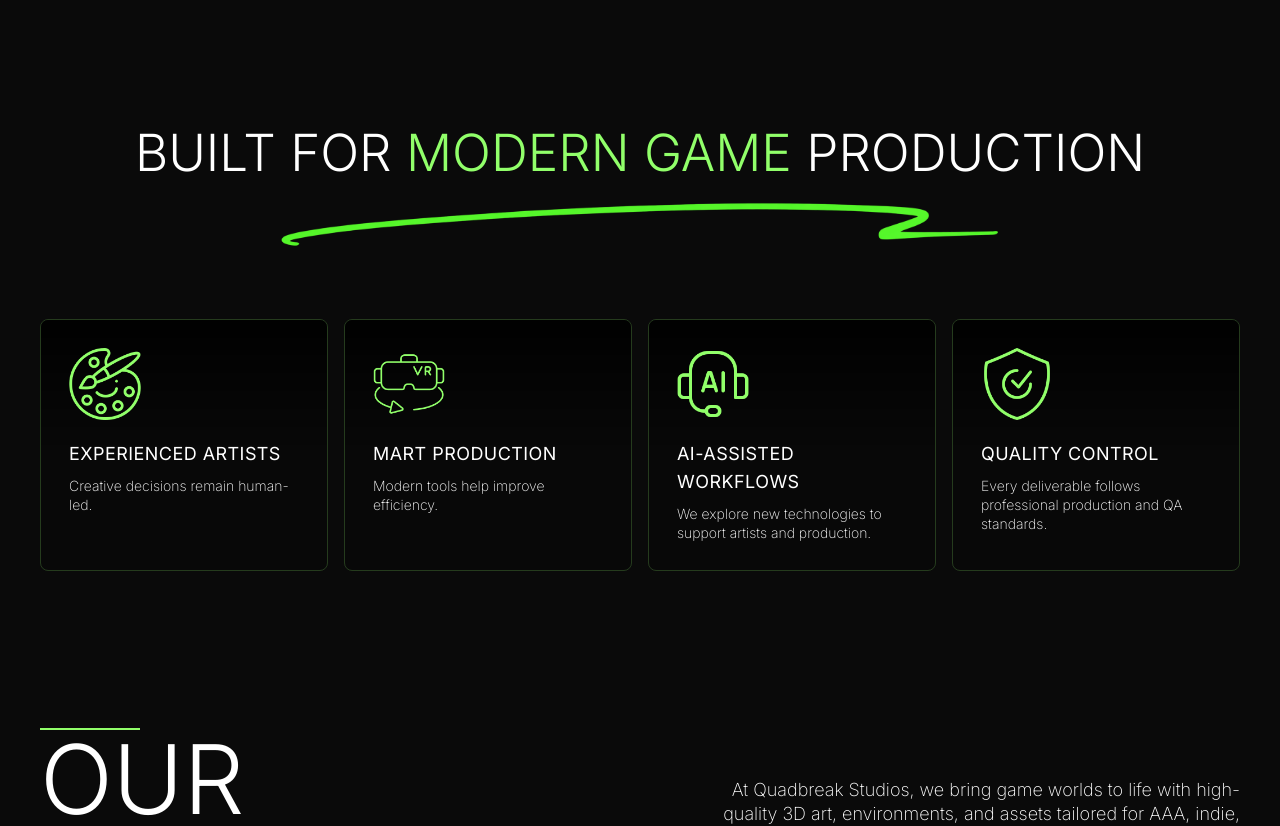
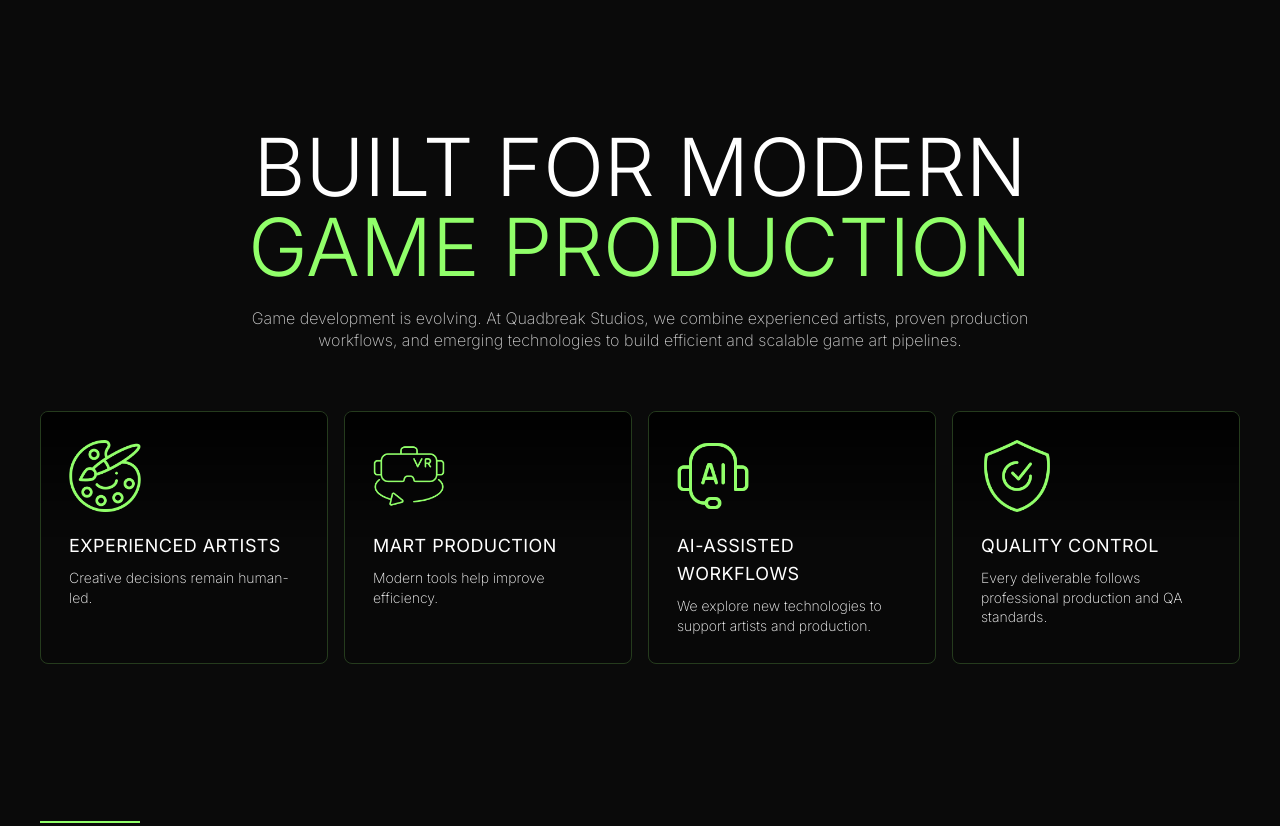
Before and after one commit to nithulcr/quadbreak, a Next.js app: page / in a window 1280 px wide. Shown: the part 1780-2606 px from the top of the page. Built offline with nearby package versions, Linux system fonts and the light colour scheme.

Commit message:
dewaaaaa

```diff
--- a/src/components/Journey.tsx
+++ b/src/components/Journey.tsx
@@ -101,19 +101,18 @@ const Journey = () => {
       ref={sectionRef}
     >
       <div className="grid gap-y-10 max-w-[1450px] mx-auto px-5 lg:px-10 items-center w-full ">
-        <div className="flex flex-col  gap-y-5 text-center w-full  mx-auto  mb-8 relative pb-12">
+        <div className="flex flex-col  gap-y-5 text-center w-full max-w-[800px] mx-auto   relative ">
 
             <h2
               ref={titleRef}
-              className="uppercase w-fit text-white  text-5xl lg:text-[4vw] mx-auto  leading-none font-light  relative"
+              className="uppercase w-fit text-white  text-5xl lg:text-[5rem]   leading-none font-light  relative"
             >
-            Built for <span className="text-[var(--green)]">Modern Game</span> Production
+            Built for Modern <span className="text-[var(--green)]">Game Production</span>
 
             </h2>
-            <img alt="Quadbreak Studios Logo" className="w-full max-w-[60%] mx-auto left-[50%] translate-x-[-50%] absolute bottom-[-20px] left-0" src="/images/underline.png"></img>
-            {/* <p  ref={text2Ref} className="text-[14px] md:text-[16px] max-w-[800px] mx-auto leading-snug font-[200] text-white/80">Game development is evolving. At Quadbreak Studios, we combine experienced artists, proven production workflows, and emerging technologies to build efficient and scalable game art pipelines.</p>
+            <p  ref={text2Ref} className="text-[14px] md:text-[16px]  leading-snug font-[200] text-white/80">Game development is evolving. At Quadbreak Studios, we combine experienced artists, proven production workflows, and emerging technologies to build efficient and scalable game art pipelines.</p>
 
-          */}
+
         </div>
         <div
           ref={JourneyGridRef}
@@ -124,14 +123,12 @@ const Journey = () => {
               key={index}
               className="group relative border overflow-hidden border-[var(--green)]/20 rounded-[8px]"
             >
-
-
               <div className="absolute inset-0  bg-gradient-to-t from-black/10 via-black/20 to-black/90 transition duration-700" />
               <div className="p-5 sm:p-7 flex flex-col justify-between gap-5 relative z-9">
                   <img
                 src={service.image}
                 alt={service.title}
-                className="w-18 h-18  object-cover  group-hover:opacity-70 group-hover:scale-95 transition duration-700"
+                className="w-18 h-18  object-contain  group-hover:opacity-70 group-hover:scale-95 transition duration-700"
               />
                  <div className="transition duration-500 group-hover:scale-105">
 
```
